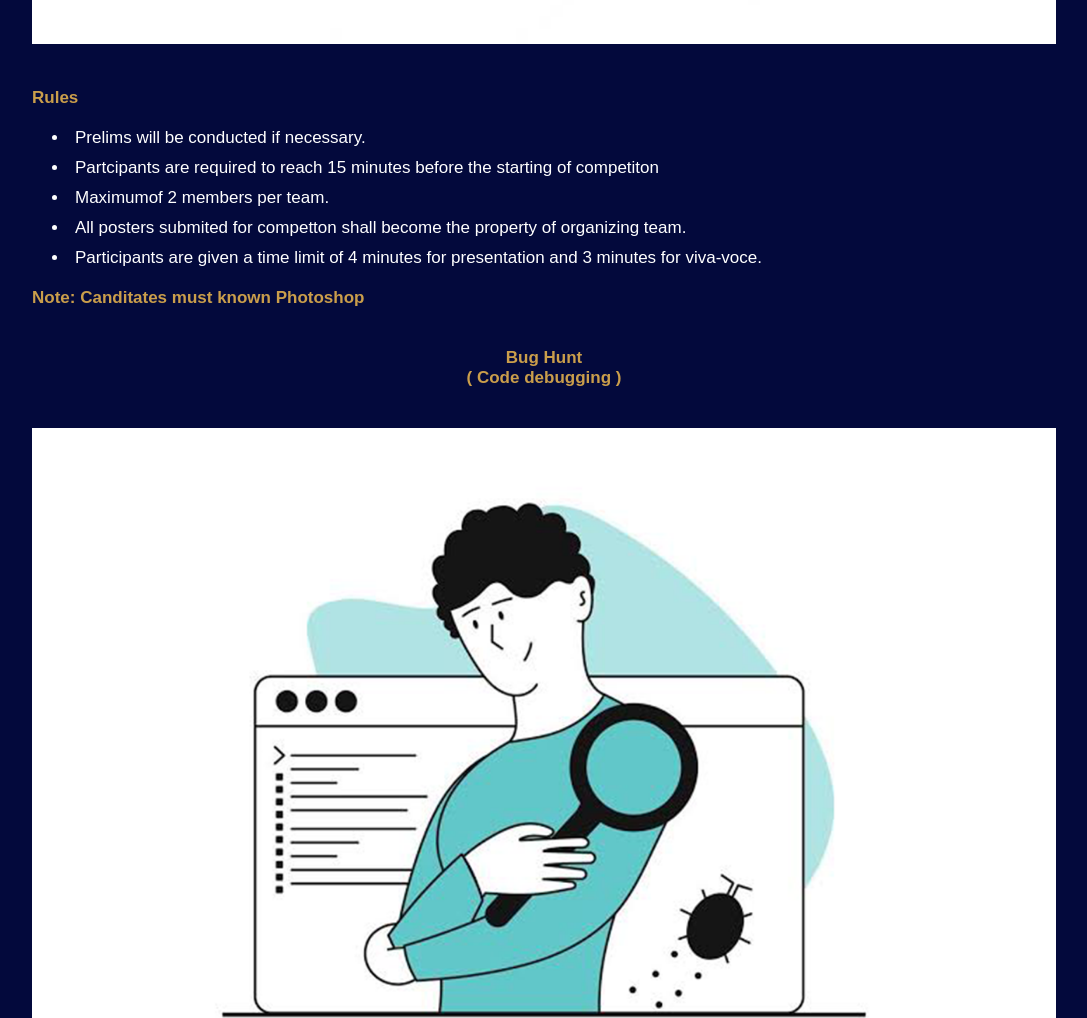
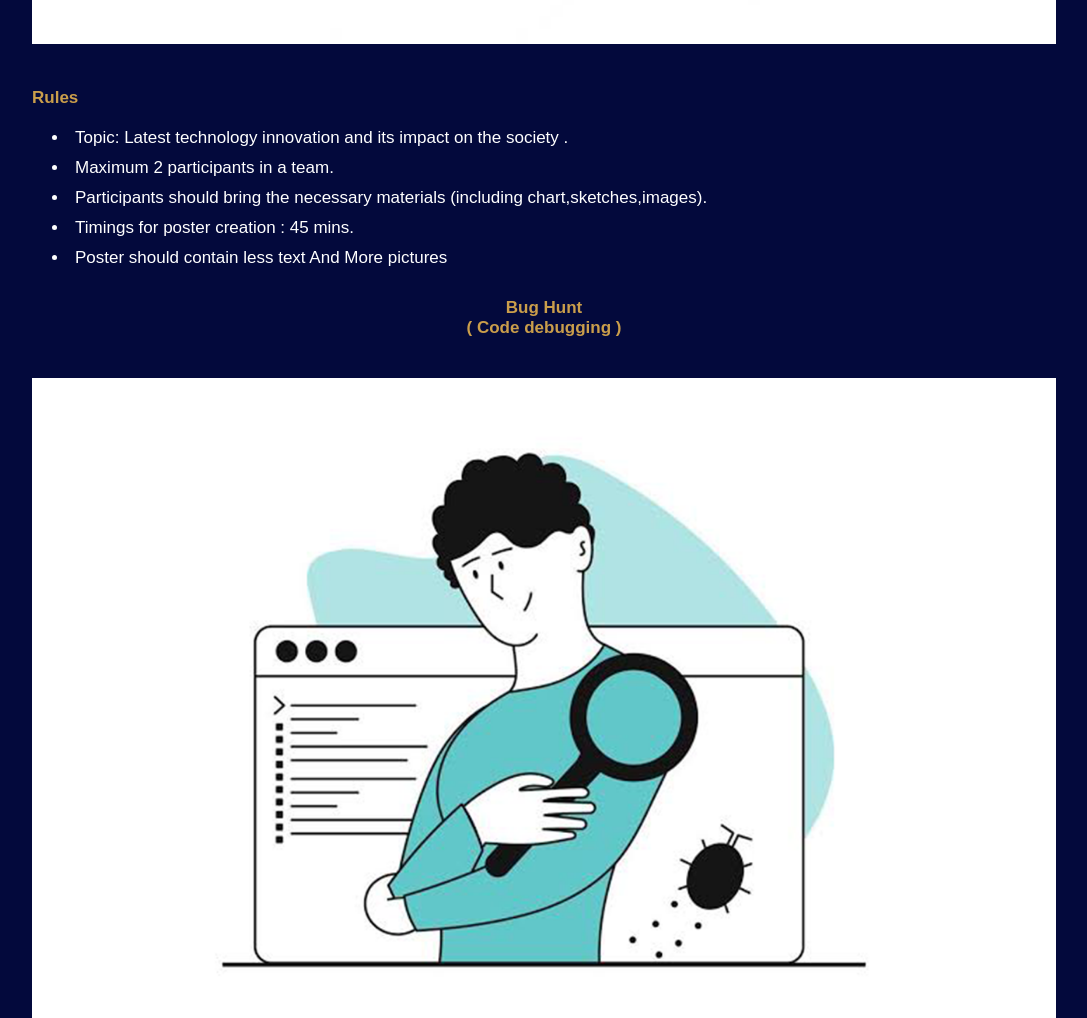
Before and after one commit to scape2k23/scape2k23.github.io, a plain HTML site: page events.html in a window 1280 px wide. Shown: the part 1980-2998 px from the top of the page, without its empty margins (96-1183 px from the left). Drawn offline with Linux system fonts and the light colour scheme.

Commit message:
Update events.html

```diff
--- a/events.html
+++ b/events.html
@@ -57,13 +57,12 @@
         </div>
         <div class="content">
             <p class="ev">Rules</p>
-            <li>Prelims will be conducted if necessary.</li>
-            <li>Partcipants are required to reach 15 minutes before the starting of competiton</li>
-            <li>Maximumof 2 members per team.</li>
-            <li>All posters submited for competton shall become the property of organizing team. </li>
-            <li>Participants are given a time limit of 4 minutes for presentation and 3 minutes for viva-voce.</li>
+            <li>Topic: Latest technology innovation and its impact on the society .</li>
+            <li>Maximum 2 participants in a team.</li>
+            <li>Participants should bring the necessary materials (including chart,sketches,images).</li>
+            <li>Timings for poster creation : 45 mins.</li>
+            <li>Poster should contain less text And More pictures</li>
 
-            <p class="ev">Note: Canditates must known Photoshop</p>
         </div>
     </div>
     <p class="Heading ev">Bug Hunt<span></span>( Code debugging )</p>
@@ -89,9 +88,8 @@
             <p class="ev">Rules</p>
             <li>Prelims will be conducted if necessary.</li>
             <li>The decision of the quiz master will be final and will not be subjected to any changes.</li>
-            <li>Maximumof 2 members per team.</li>
+            <li>Maximum of 2 members per team.</li>
             <li>The participants should not be allowed to use mobile or other electronic instruments.</li>
-            <li>Negative marking occurs when a candidate marks the wrong answer.</li>
             <li>Only team entries are eligible.</li>
             <li>Replacement of any participant of a team is not allowed after registration.</li>
             <p class="ev">Note: Maximum 2 Team per College</p>
```
